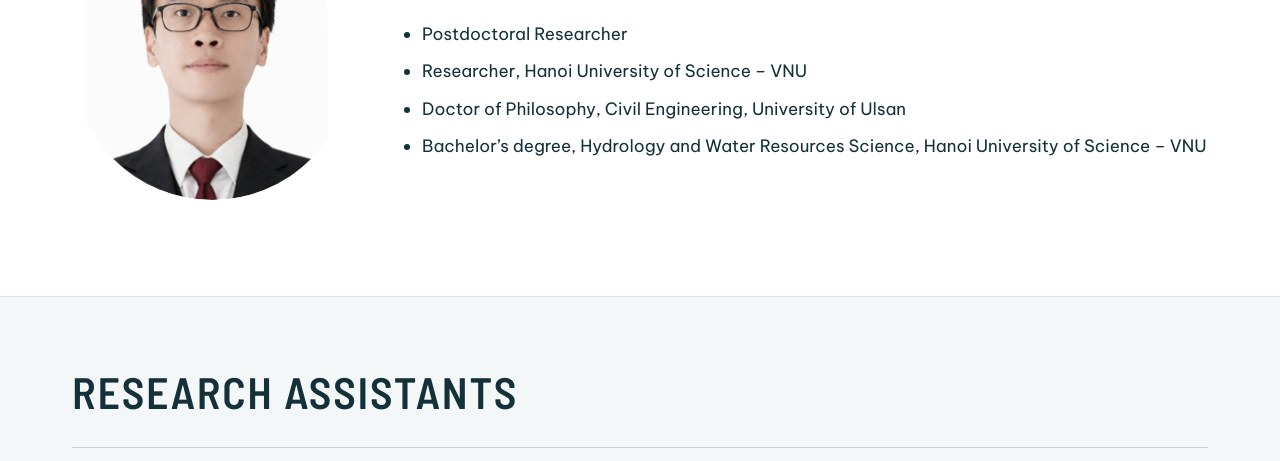
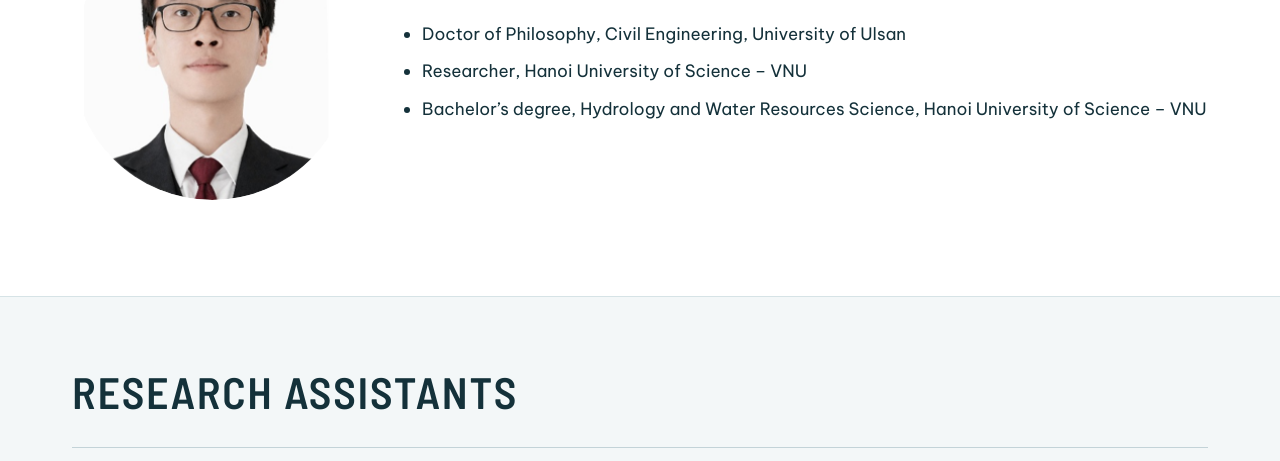
Before and after one commit to ndp99VN/aegislab-site, a plain HTML site: page people.html in a window 1280 px wide. Shown: the part 339-800 px from the top of the page. Drawn offline with Linux system fonts and the light colour scheme.

Commit message:
Update people.html

```diff
--- a/people.html
+++ b/people.html
@@ -41,9 +41,8 @@
         <h3><span data-l="en" lang="en">Trung Tran Duc</span><span data-l="vi" lang="vi">Trần Đức Trung</span></h3>
         <p class="role"><span data-l="en" lang="en">Postdoctoral Researcher</span><span data-l="vi" lang="vi">Nghiên cứu viên sau tiến sĩ</span></p>
         <ul>
-        <li><span data-l="en" lang="en">Postdoctoral Researcher</span><span data-l="vi" lang="vi">Nghiên cứu viên sau tiến sĩ</span></li>
+        <li><span data-l="en" lang="en">Doctor of Philosophy, Civil Engineering, University of Ulsan</span><span data-l="vi" lang="vi">Tiến sĩ, Kỹ thuật Xây dựng, Đại học Ulsan</span></li>
         <li><span data-l="en" lang="en">Researcher, Hanoi University of Science – VNU</span><span data-l="vi" lang="vi">Nghiên cứu viên, Trường Đại học Khoa học Tự nhiên – ĐHQGHN</span></li>
-        <li><span data-l="en" lang="en">Doctor of Philosophy, Civil Engineering, University of Ulsan</span><span data-l="vi" lang="vi">Tiến sĩ, Kỹ thuật Xây dựng, Đại học Ulsan</span></li>
         <li><span data-l="en" lang="en">Bachelor’s degree, Hydrology and Water Resources Science, Hanoi University of Science – VNU</span><span data-l="vi" lang="vi">Cử nhân, Thủy văn học và Tài nguyên nước, Trường Đại học Khoa học Tự nhiên – ĐHQGHN</span></li>
         </ul>
       </div>
```
